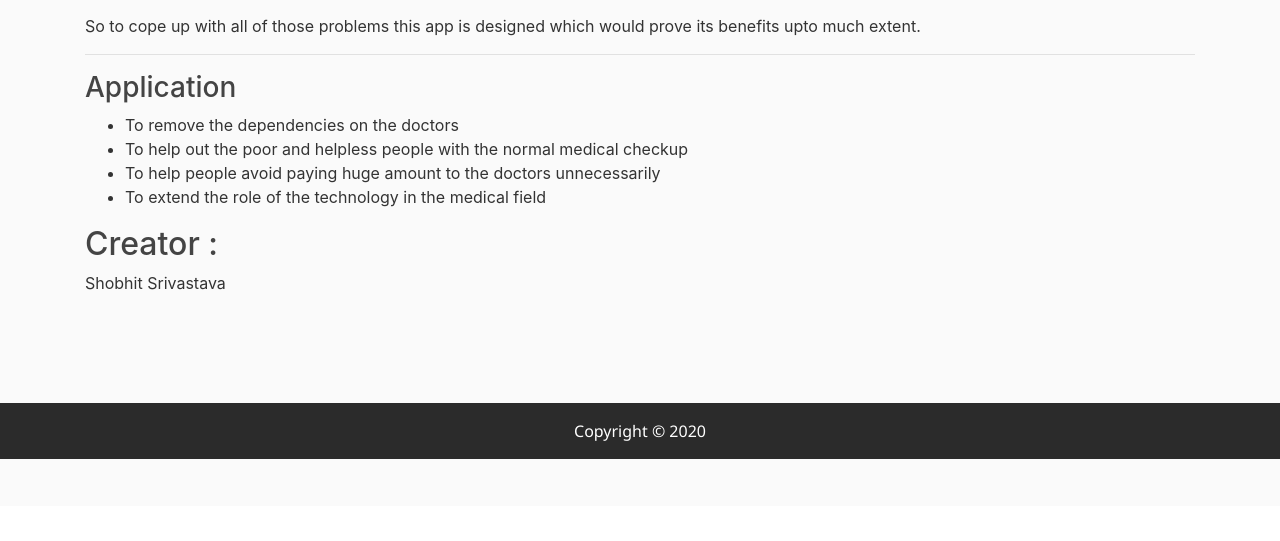
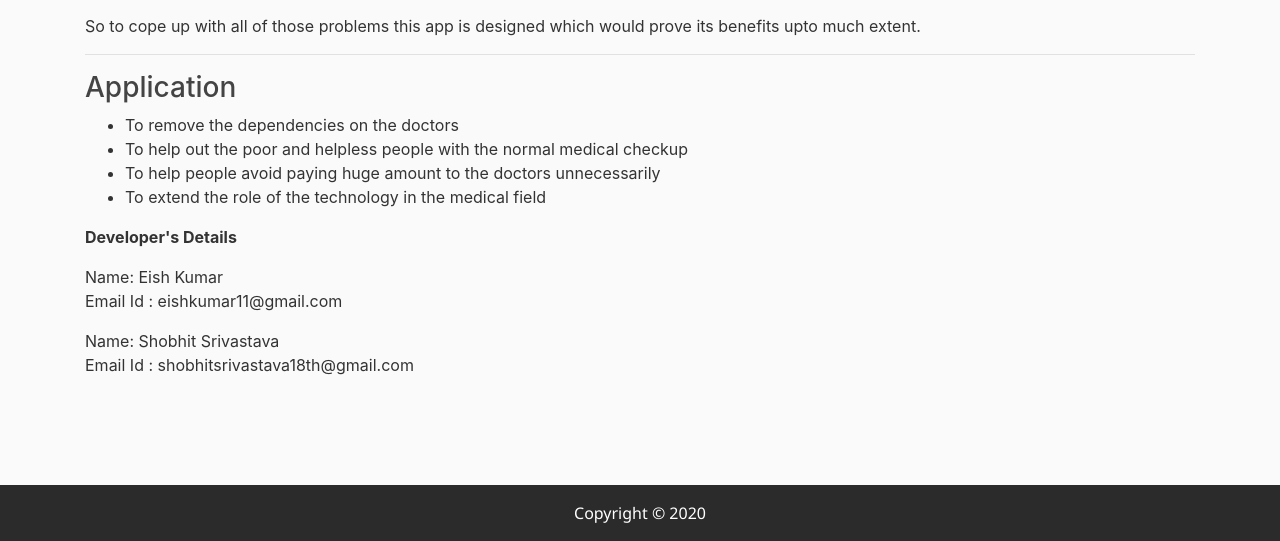
Before and after one commit to eish-dev/ML-MT-App, a Flask app: page / in a window 1280 px wide. Shown: the part 294-835 px from the top of the page. Before the commit the page ends 753 px from the top, so only its background shows below. Run offline with Flask 2, Linux system fonts and the light colour scheme; parts of the project's set-up code (start-up, migrations or seed data) failed here and were passed over; some libraries are stand-ins or nearby versions.

Commit message:
updated home.html

```diff
--- a/template/home.html
+++ b/template/home.html
@@ -87,8 +87,11 @@
       <li>To help people avoid paying huge  amount to the doctors unnecessarily</li>
       <li>To extend the role of the technology in the medical field</li>
     </ul>
-    <h2>Creator :</h2>
-    <p>Shobhit Srivastava</p>
+    <p><b>Developer's Details</b></p>
+    <p>Name: Eish Kumar<br>
+    Email Id : eishkumar11@gmail.com</p>
+    <p>Name: Shobhit Srivastava<br>
+      Email Id : shobhitsrivastava18th@gmail.com</p>
 
 
   </div>
```
